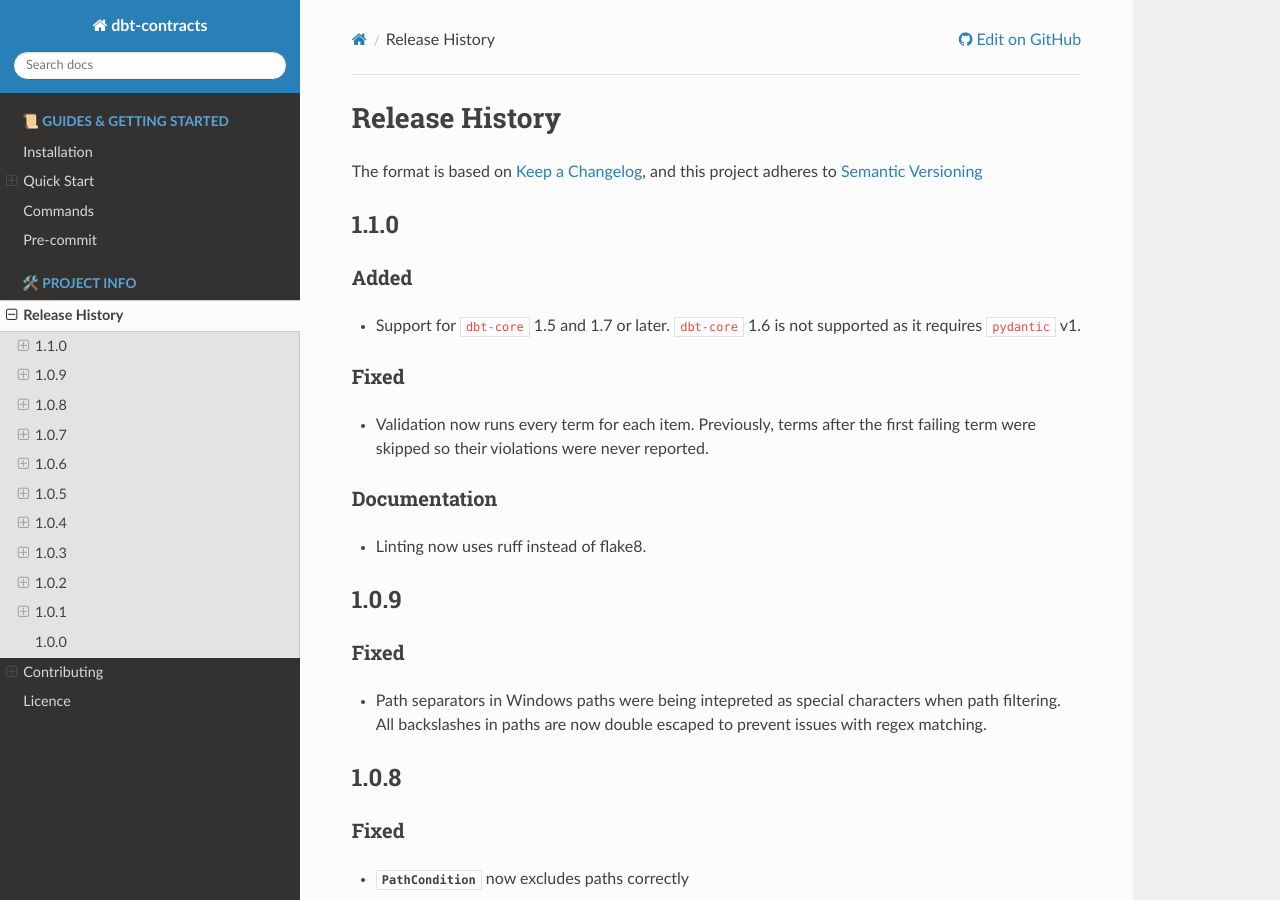
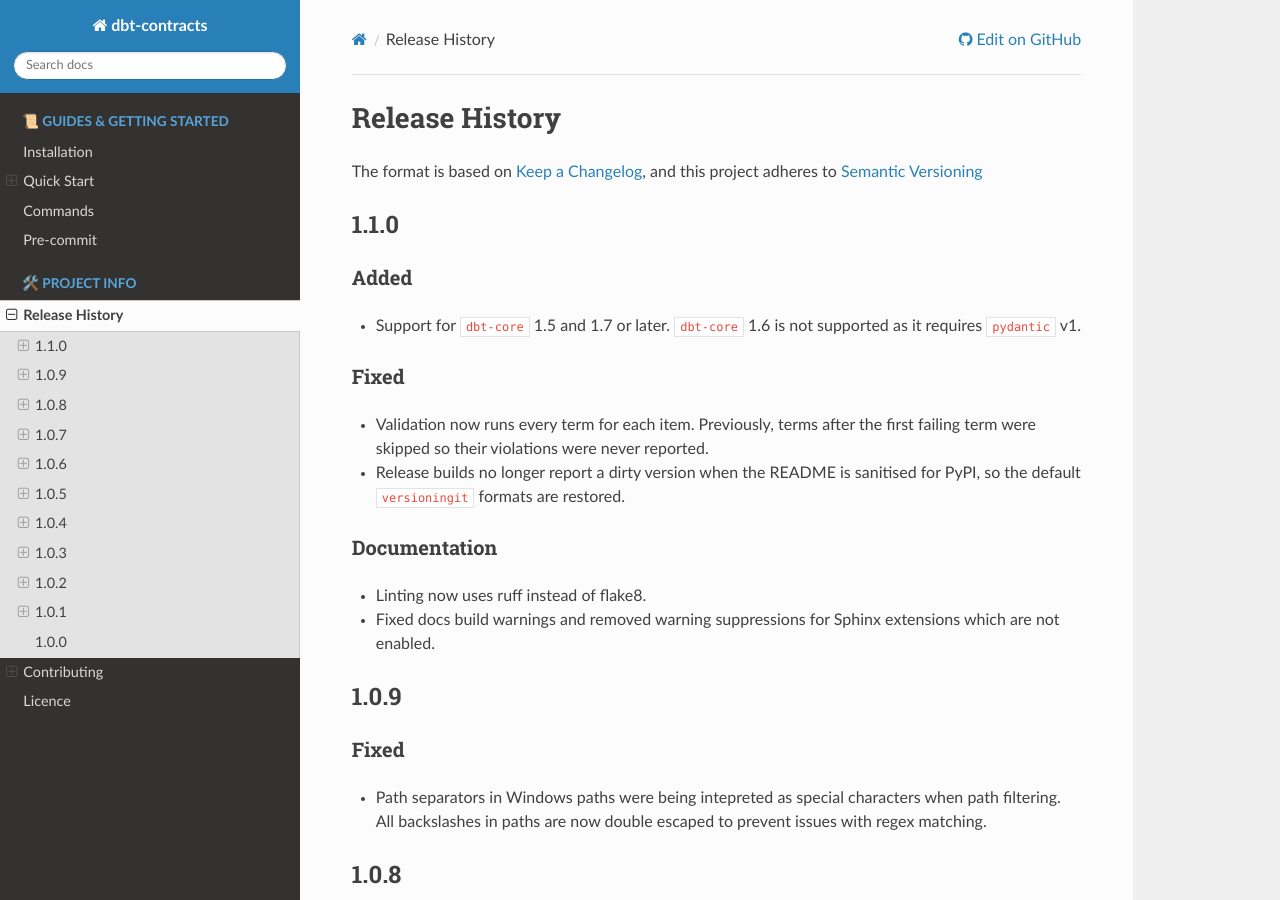
Before and after one commit to geo-martino/dbt-contracts, a Sphinx documentation site: the page built from docs/info/release-history.rst, in a window 1280 px wide and 900 px high. Built offline with Sphinx 7.4.7 and the Read the Docs theme 3.1.0, drawn with Linux system fonts in a browser that asks for light colours; pages that are not in the unit, such as notebooks, are missing from menus; part of the change alters nothing that is shown.

Commit message:
Fix docs build warnings and remove dead warning suppressions
- The suppress_warnings entries and typehints_* options targeted
  sphinx_autodoc_typehints and sphinx.ext.inheritance_diagram, neither of
  which is an enabled extension, so they never applied. Removing them leaves
  the build output unchanged.
- Add the blank line required after the quickstart and generated contracts
  reference labels, which caused the only 6 warnings in the docs build.
- Fix the docs build job reading an undefined matrix.python-version.

Co-Authored-By: Claude Opus 5.5 <noreply@anthropic.com>

```diff
--- a/docs/conf.py
+++ b/docs/conf.py
@@ -39,19 +39,8 @@ autodoc_default_options = {
     "show-inheritance": True,
     # "member-order": "bysource",
 }
-typehints_defaults = "braces"
-typehints_use_rtype = False
-
 templates_path = ["_templates"]
 exclude_patterns = ["_build",]
-
-suppress_warnings = [
-    "sphinx_autodoc_typehints.forward_reference",
-    # TODO: sphinx_autodoc_typehints.forward_reference not yet supported.
-    #  See https://github.com/tox-dev/sphinx-autodoc-typehints/pull/433/files
-    "sphinx.ext.inheritance_diagram",
-    # TODO: Suppress 'WARNING: No classes found for inheritance diagram'
-]
 
 
 # -- Options for HTML output -------------------------------------------------
--- a/docs/contracts.py
+++ b/docs/contracts.py
@@ -323,6 +323,7 @@ class ReferencePageBuilder:
         key = contract.__config_key__
         title = self.make_title(key)
         self.add_lines(f".. _{key}:")
+        self.add_empty_lines()
         self.add_header(title)
 
         self.generate_example_ref_for_contract(contract)
--- a/docs/guides/quickstart.rst
+++ b/docs/guides/quickstart.rst
@@ -1,4 +1,5 @@
 .. _quickstart:
+
 ===========
 Quick Start
 ===========
--- a/docs/info/release-history.rst
+++ b/docs/info/release-history.rst
@@ -43,10 +43,13 @@ Fixed
 -----
 * Validation now runs every term for each item. Previously, terms after the first failing term were skipped
   so their violations were never reported.
+* Release builds no longer report a dirty version when the README is sanitised for PyPI,
+  so the default ``versioningit`` formats are restored.
 
 Documentation
 -------------
 * Linting now uses ruff instead of flake8.
+* Fixed docs build warnings and removed warning suppressions for Sphinx extensions which are not enabled.
 
 
 1.0.9
```
Also changed, not shown: 1 other file.
